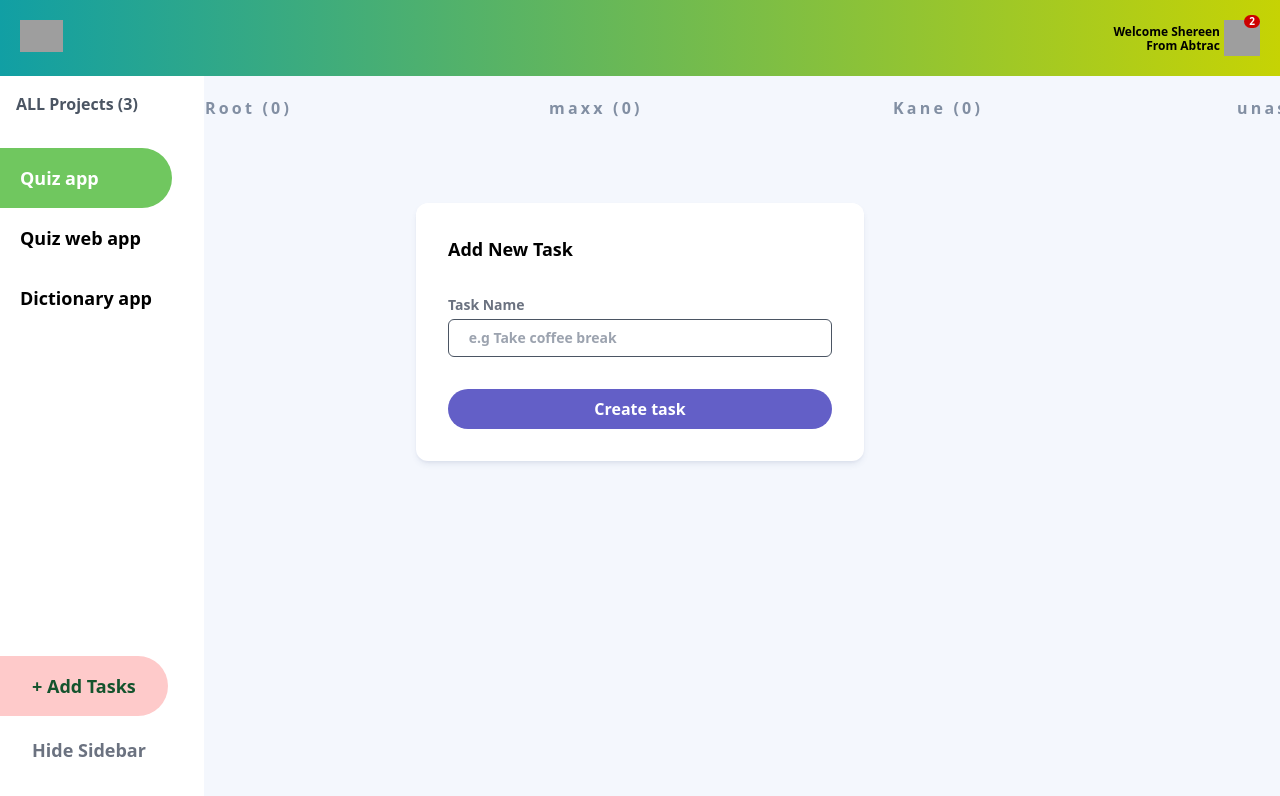
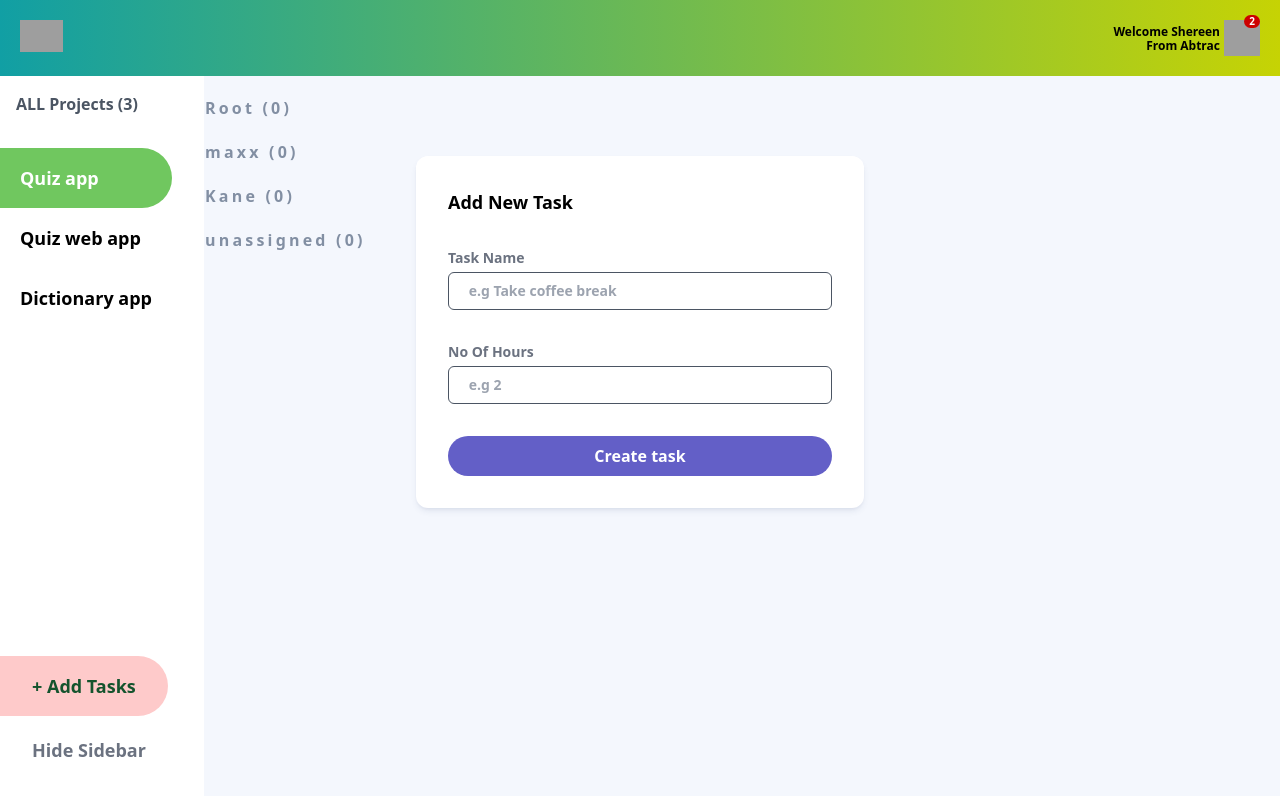
Before and after one commit to Team-Itexphere/ab, a React (Create React App) app: page /work-scheduling in a window 1280 px wide. Both pictures are taken after a click on the element "+ Add Tasks". Shown: the top 796 px of the page. Built offline with nearby package versions, Linux system fonts and the light colour scheme; grey boxes are pictures that could not be loaded.

Commit message:
Nov29 001 dnd change to horizontal

```diff
--- a/src/components/UI/modals/taskModal.tsx
+++ b/src/components/UI/modals/taskModal.tsx
@@ -10,6 +10,8 @@ const TaskModal = ({
 }: any) => {
     const dispatch = useDispatch();
     const [title, setTitle] = useState("");
+    const [noOfHours, setNoOfHours] = useState("");
+    const [stopTime, setStopTime] = useState("");
     const [newColIndex, setNewColIndex] = useState(prevColIndex);
 
     const onSubmit = (type: any) => {
@@ -17,9 +19,8 @@ const TaskModal = ({
             dispatch(
                 projectSlice.actions.addTask({
                     title,
-                    description: "description",
+                    noOfHours: noOfHours,
                     subtasks: [],
-                    status: "",
                     newColIndex,
                 })
             );
@@ -69,6 +70,22 @@ const TaskModal = ({
                     />
                 </div>
 
+                <div className="mt-8 flex flex-col space-y-1">
+                    <label className="  text-sm  text-gray-500">
+                        No Of Hours
+                    </label>
+                    <input
+                        value={noOfHours}
+                        onChange={(e) => setNoOfHours(e.target.value)}
+                        id="task-name-input"
+                        type="number"
+                        className=" bg-transparent  px-4 py-2 outline-none focus:border-0 rounded-md text-sm  border-[0.5px] border-gray-600 focus:outline-[#635fc7] outline-1  ring-0  "
+                        placeholder=" e.g 2"
+                    />
+                </div>
+
+
+
                 {/* current Status  */}
                 <div className="mt-8 flex flex-col space-y-3">
 
--- a/src/pages/workSchedule/UI/Column/Column.tsx
+++ b/src/pages/workSchedule/UI/Column/Column.tsx
@@ -59,7 +59,7 @@ const Column = ({ colIndex }: any) => {
         <div
             onDrop={handleOnDrop}
             onDragOver={handleOnDragOver}
-            className="scrollbar-hide   mx-5 pt-[20px] min-w-[280px] "
+            className="scrollbar-hide flex gap-2  mx-5 pt-[20px] min-w-[280px] "
         >
             <p className=" font-semibold flex  items-center  gap-2 tracking-widest md:tracking-[.2em] text-[#828fa3]">
                 {/* <div className={`rounded-full w-4 h-4 ${randomColor} `} /> */}
--- a/src/pages/workSchedule/UI/Task/Task.tsx
+++ b/src/pages/workSchedule/UI/Task/Task.tsx
@@ -44,7 +44,7 @@ const Task = ({ colIndex, taskIndex }: any) => {
             >
                 <p className=" font-bold tracking-wide ">{task?.title}</p>
                 <p className=" font-bold text-xs tracking-tighter mt-2 text-gray-500">
-                    {completed} of {subtasks?.length} completed tasks
+                    {task?.noOfHours} hours
                 </p>
             </div>
         </div>
--- a/src/pages/workSchedule/workSchedule.screen.tsx
+++ b/src/pages/workSchedule/workSchedule.screen.tsx
@@ -44,7 +44,7 @@ const WorkScheduleScreen = () => {
             <div
                 className={
                     windowSize[0] >= 768 && isSideBarOpen
-                        ? "bg-[#f4f7fd] scrollbar-hide  flex h-full overflow-x-scroll gap-6 ml-[161px] "
+                        ? "bg-[#f4f7fd]  flex h-full overflow-x-scroll gap-6 ml-[161px] "
                         : "bg-[#f4f7fd]  scrollbar-hide  flex  h-full   overflow-x-scroll gap-6 "
                 }
             >
@@ -56,7 +56,7 @@ const WorkScheduleScreen = () => {
                 )}
 
                 {activeColums.length > 0 ? (
-                    <>
+                    <div>
                         {activeColums.map((col: any, index: any) => (
                             <Column key={index} colIndex={index} />
                         ))}
@@ -68,7 +68,7 @@ const WorkScheduleScreen = () => {
                         >
                             unassigned task
                         </div> */}
-                    </>
+                    </div>
                 ) : (
                     <>
                         {/* <EmptyBoard type="edit" /> */}
--- a/src/redux/boardSlice.js
+++ b/src/redux/boardSlice.js
@@ -6,9 +6,9 @@ const projectSlice = createSlice({
     initialState: projectData,
     reducers: {
         addTask: (state, action) => {
-            const { title, status, description, subtasks, newColIndex } =
+            const { title, noOfHours, subtasks, newColIndex } =
                 action.payload;
-            const task = { title, description, subtasks, status };
+            const task = { title, noOfHours, subtasks };
             const board = state.find((board) => board.isActive);
             const column = board.columns.find((col, index) => index === newColIndex);
             column.tasks.push(task);
```
